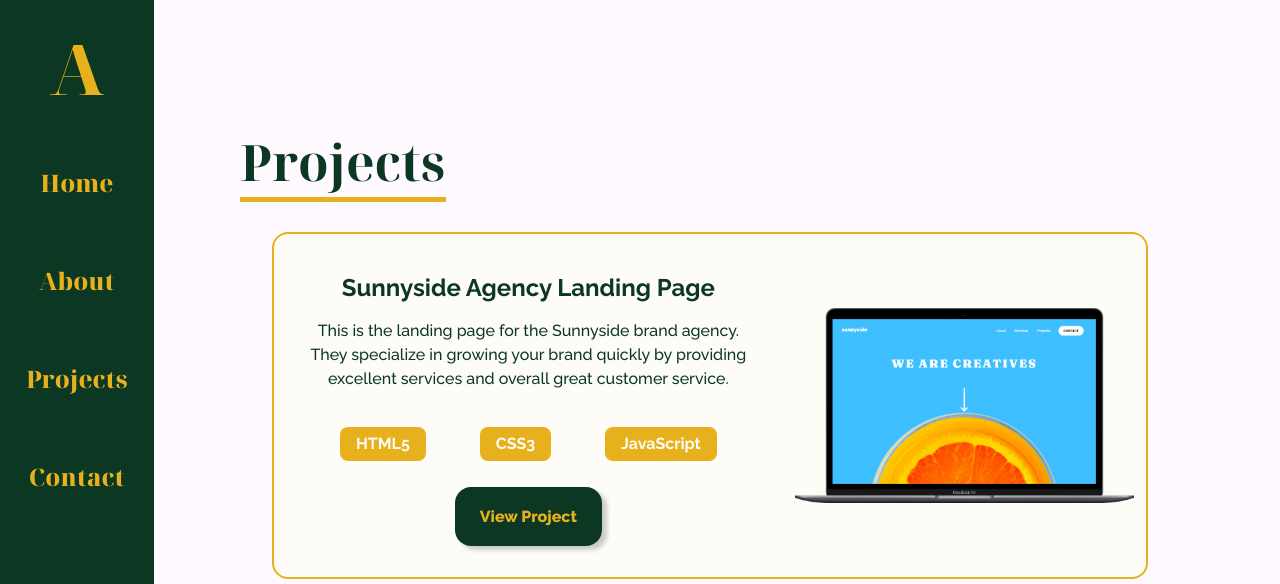
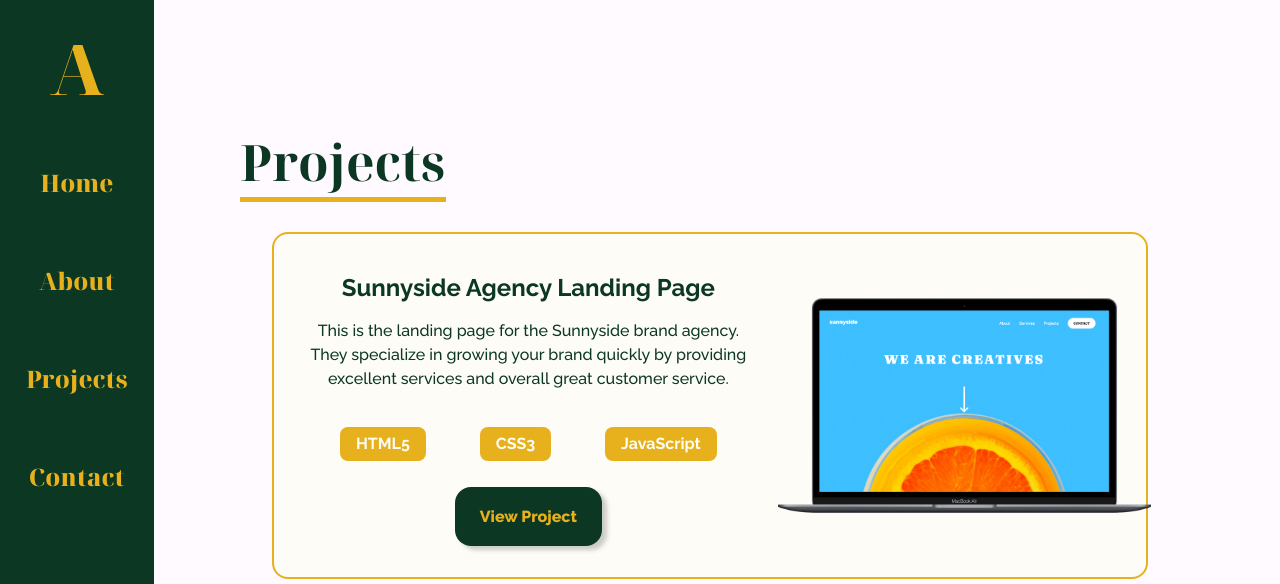
Before and after one commit to AOA19/Web-Dev-Portfolio_V1, a website built with Parcel: page src/index.html in a window 1280 px wide. In both pictures the pointer is over the picture 964 px from the left and 2488 px from the top of the page. Shown: the part 2083-2667 px from the top of the page. Built offline with nearby package versions, Linux system fonts and the light colour scheme.

Commit message:
Updated home.scss
Added hover styling for project images on homepage

```diff
--- a/src/scss/pages/_home.scss
+++ b/src/scss/pages/_home.scss
@@ -93,6 +93,14 @@
   }
 }
 
+.project__img {
+  &:hover {
+    cursor: pointer;
+    transform: scale(1.1);
+    transition: 0.3s;
+  }
+}
+
 // *** Contact Section Styling *** //
 .contact__container {
   background-color: $secondary;
```
